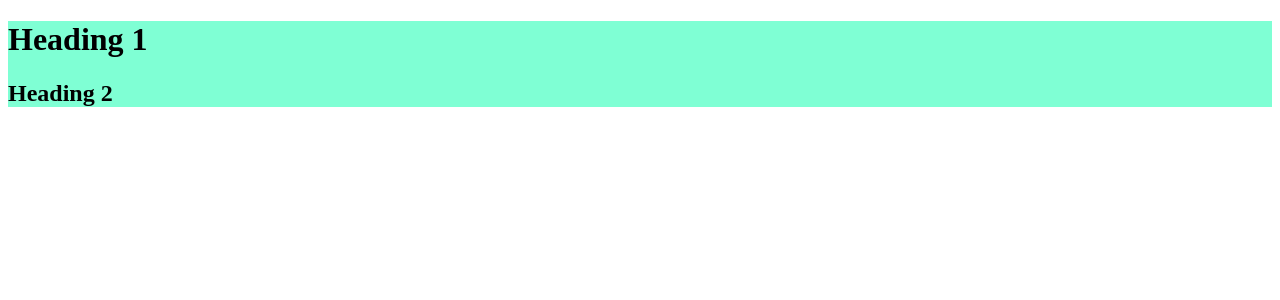
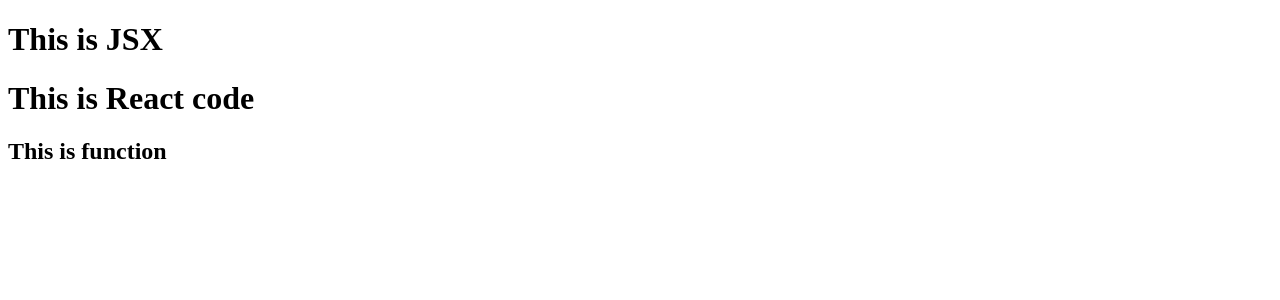
Before and after one commit to ritikramola/React, a React (Vite) app: page / in a window 1280 px wide. Shown: the top 300 px of the page. Built offline with nearby package versions, Linux system fonts and the light colour scheme.

Commit message:
JSX function

```diff
--- a/App.js
+++ b/App.js
@@ -85,15 +85,57 @@
 import React from "react";
 import ReactDOM from "react-dom/client";
 
+// createElement createas a javascript object which then creates the actual DOM element and adds it to the DOM
+// React element is a lightweight representation of a DOM element. It is an object that describes a DOM node and its attributes.
+// React elements are immutable, which means that once they are created, they cannot be changed. If we want to change the content or attributes of a React element, we have to create a new element with the updated content or attributes.\
+
+
 const heading = React.createElement("h1", { id: "title",key: "h1" }, "Heading 1");
-const heading2 = React.createElement("h2", { id: "title", key: "h2" }, "Heading 2");
-const container = React.createElement("div", { id: "container" }, [
-  heading,                                //these are children of div (heading,heading2)
-  heading2,
-]);
 
-console.log(heading)
+//JSX creates a React element which then creates the actual DOM element and adds it to the DOM
+// JSX is a syntax extension for JavaScript that looks similar to HTML. It allows us to write HTML-like code in our JavaScript files, which makes it easier to create and visualize the structure of our UI components.
+// JSX is not a string or HTML. It is a syntax that gets transformed into JavaScript code by a compiler like Babel.
+// Under the hood, JSX is just syntactic sugar for React.createElement() function calls. When we write JSX, it gets compiled into React.createElement() calls that create React elements.
+
+const title = <h1>This is JSX</h1>
+
+// This is a functional component
+// A functional component is a JavaScript function that returns a React element (JSX). It is a simple and concise way to define a component in React.
+// Functional components are also known as stateless components because they do not have their own state. They receive data and behavior through props (properties) passed down from their parent component.
+// Functional components are easier to read and understand than class components, especially for simple components that do not require state or lifecycle methods.
+// Functional components can also use hooks, which are special functions that allow us to use state and other React features in functional components.
+const HeaderComponent = () => {
+  return ( <div><h1>This is React code</h1>
+  <h2> This is function</h2>
+  </div>
+  )
+}
+//OR both above and below are same (without return statement)
+
+// const HeaderComponent2 = () => (
+//   <div><h1>This is React code</h1>
+//   <h2> This is function</h2>
+//   </div>
+// )
+
+// How to use an element or component inside another component
+
+const HeaderComponent1 = () => {
+  return (
+  <div>
+    {title}
+    <h1>This is React code</h1>
+    <h2> This is function</h2>
+  </div>
+  )
+}
+
+
+
+console.log(HeaderComponent1)  // it will return a function
 
 const root = ReactDOM.createRoot(document.getElementById("root"));
 
-  root.render(container);
+  root.render(HeaderComponent1());  // it will return a react element which will be rendered to the DOM
+  // OR
+// root.render(<HeaderComponent/>);  // it will return a react element which will be rendered to the DOM
```
Also changed, not shown: .babelrc, 3 other files (tests, documents, lock files or other folders).
